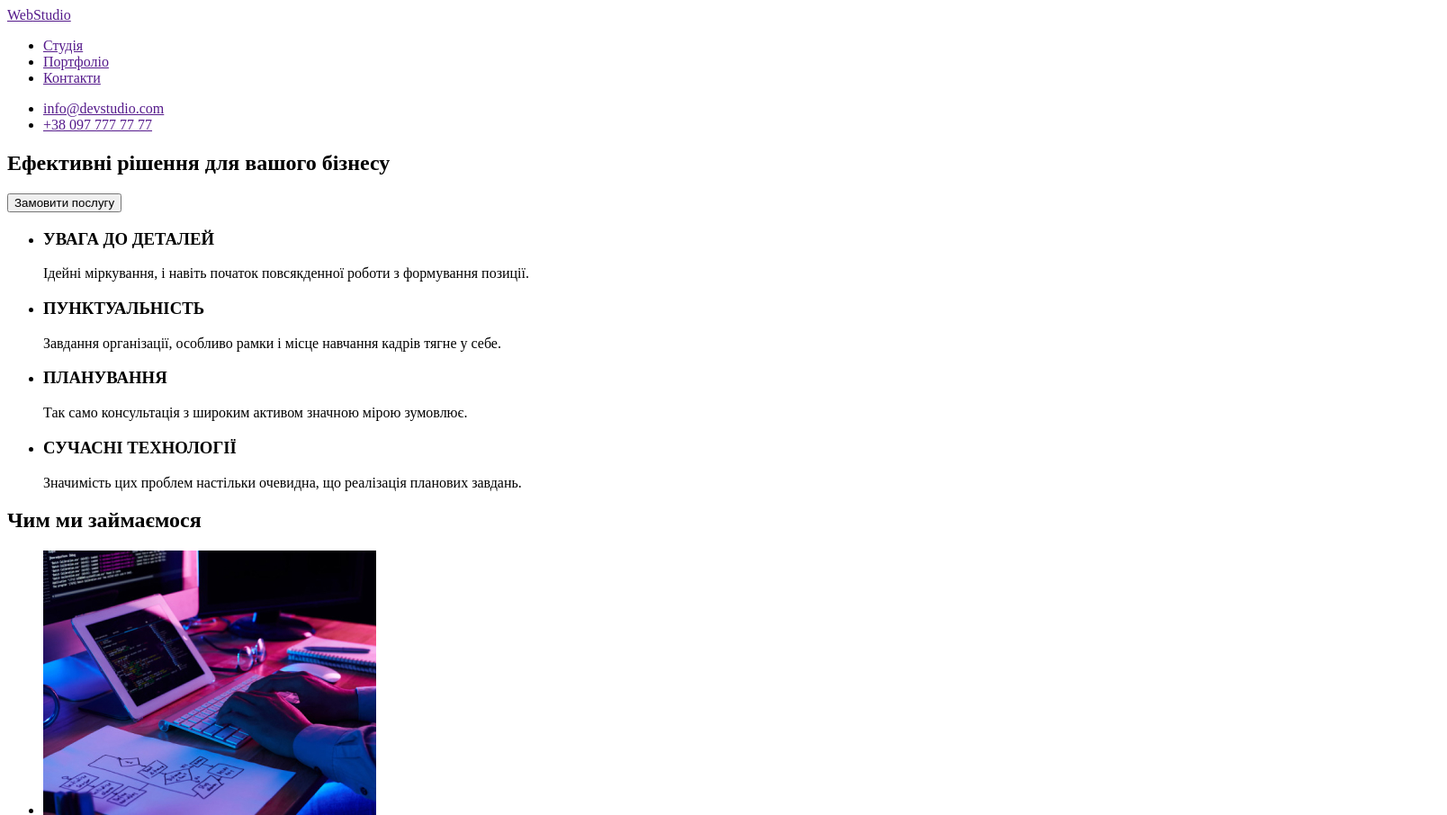
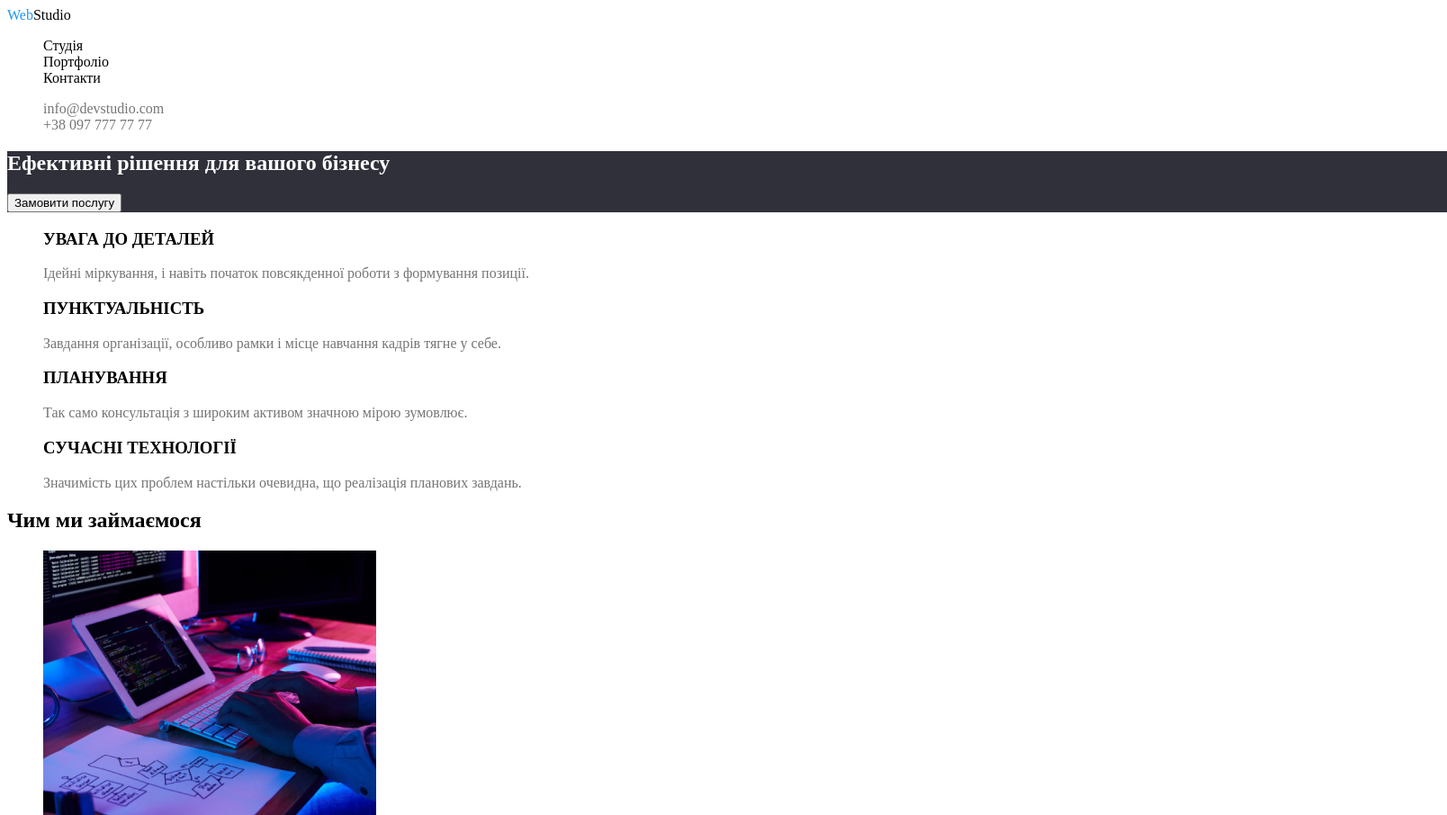
Before and after one commit to serhii-mask/jss-2022-hw-01-02, a plain HTML site: page index.html in a window 1280 px wide. Shown: the top 906 px of the page at 90% size, 1608 px wide, since content can reach past the window. Drawn offline with Linux system fonts and the light colour scheme.

Commit message:
add style.css

```diff
--- /dev/null
+++ b/css/styles.css
@@ -0,0 +1,65 @@
+body {
+	color: #757575;
+	background-color: #FFFFFF;
+	width: 1600px;
+}
+
+.list {
+	list-style: none;
+}
+
+a {
+	text-decoration: none;
+}
+
+h1,
+h2,
+h3,
+h4,
+h5,
+h6 {
+	color: #000000;
+}
+
+/* Header */
+.logo {
+	color: #000000;
+}
+
+.logo span {
+	color: #2196F3;
+}
+
+.site-nav .link {
+	color: #000000;
+}
+
+.site-nav .link:hover,
+.site-nav .link:focus {
+	color: #2196F3;
+}
+
+.auth-nav .link {
+	color: #757575;
+}
+
+.auth-nav .link:hover,
+.auth-nav .link:focus {
+	color: #2196F3;
+}
+
+
+
+
+/* Hero */
+.hero {
+	background-color: #2F303A;
+}
+
+.hero .hero-title {
+	color: #FFFFFF;
+}
+/* Основний чорний #212121 */
+/* Другорядний сірий #757575 */
+/* Підвал силки rgba(255, 255, 255, 0.6) */
+/* Активний колір #2196F3 */
--- a/index.html
+++ b/index.html
@@ -3,36 +3,37 @@
 <head>
 	<meta charset="UTF-8">
 	<meta name="viewport" content="width=device-width, initial-scale=1.0">
-	<title>Document</title>
+	<title>WebStudio</title>
+	<link rel="stylesheet" href="./css/styles.css"/>
 </head>
 <body>
 <!-- Шапка сайту -->
-	<header>
+	<header class="page-header">
 		<nav>
-			<a href=""><span>Web</span>Studio</a>
-			<ul>
-				<li><a href="">Студія</a></li>
-				<li><a href="">Портфоліо</a></li>
-				<li><a href="">Контакти</a></li>
+			<a href="./index.html" class="logo"><span>Web</span>Studio</a>
+			<ul class="site-nav list">
+				<li><a href="" class="link">Студія</a></li>
+				<li><a href="" class="link">Портфоліо</a></li>
+				<li><a href="" class="link">Контакти</a></li>
 			</ul>
 		</nav>
 
-		<ul>
-			<li><a href="">info@devstudio.com</a></li>
-			<li><a href="">+38 097 777 77 77</a></li>
+		<ul class="auth-nav list">
+			<li><a href="" class="link">info@devstudio.com</a></li>
+			<li><a href="" class="link">+38 097 777 77 77</a></li>
 		</ul>
 	</header>
 <!-- Тіло сайту -->
 <main>
 	<div>
-		<section>
-			<h1>Ефективні рішення для вашого бізнесу</h1>
+		<section class="hero">
+			<h1 class="hero-title">Ефективні рішення для вашого бізнесу</h1>
 			<button>Замовити послугу</button>
 		</section>
 	</div>
 
 	<section>
-		<ul>
+		<ul class="list">
 			<li>
 				<h3>УВАГА ДО ДЕТАЛЕЙ</h3>
 				<p>Ідейні міркування, і навіть початок повсякденної роботи з формування позиції.</p>
@@ -54,7 +55,7 @@
 
 	<section>
 		<h2>Чим ми займаємося</h2>
-		<ul>
+		<ul class="list">
 			<li>
 				<img src="./images/img_1.jpg" alt="" width="370">
 			</li>
@@ -69,7 +70,7 @@
 
 	<section>
 		<h2>Наша команда</h2>
-		<ul>
+		<ul class="list">
 			<li>
 				<img src="./images/igor.jpg" alt="">
 				<h3>Ігор Дем'яненко</h3>
@@ -101,7 +102,7 @@
 			</a>
 			<address>
 				м. Київ, пр-т Лесі Українки, 26
-				<ul>
+				<ul class="list">
 					<li><a href="">info@devstudio.com</a></li>
 					<li><a href="">+38 097 777 77 77</a></li>
 				</ul>
```
